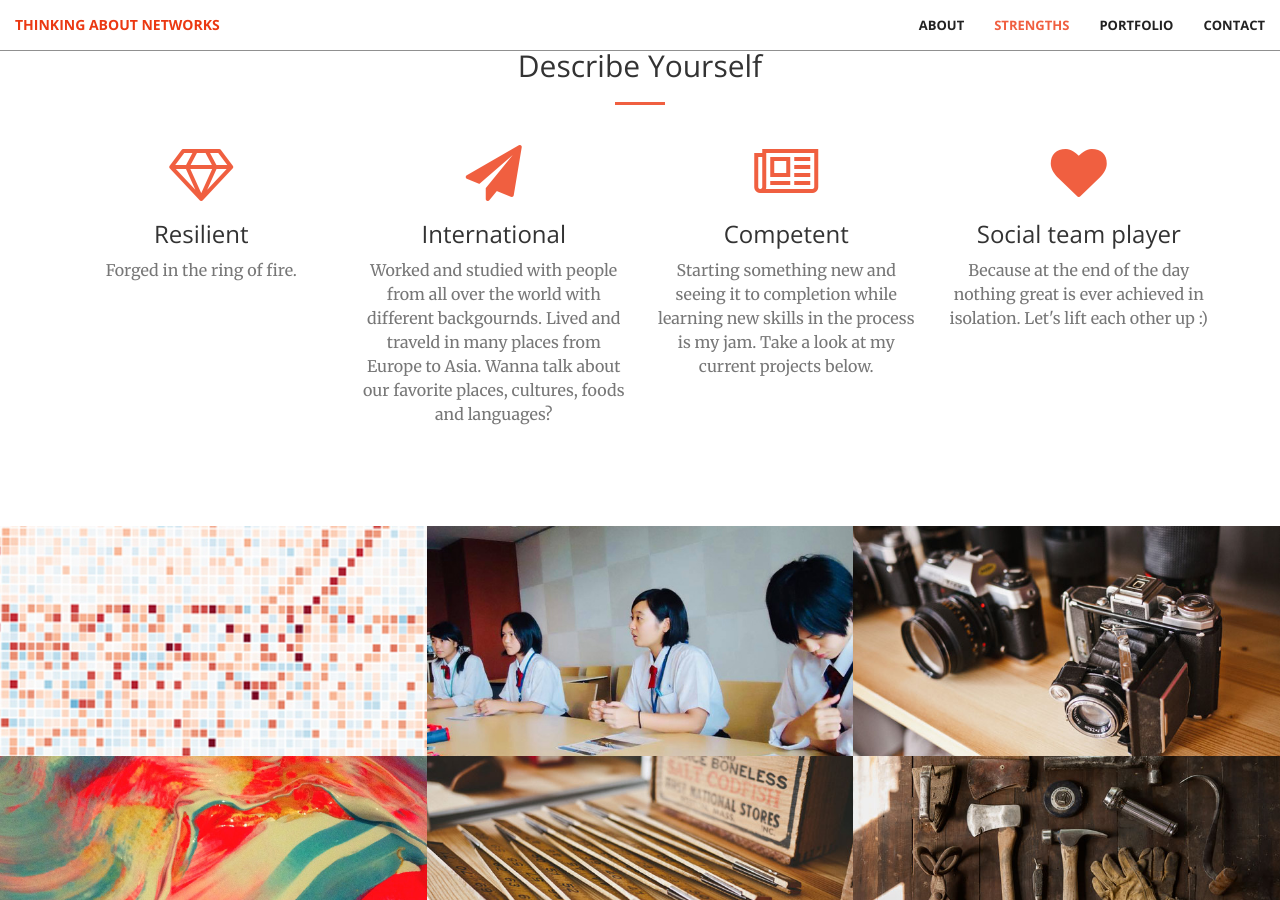
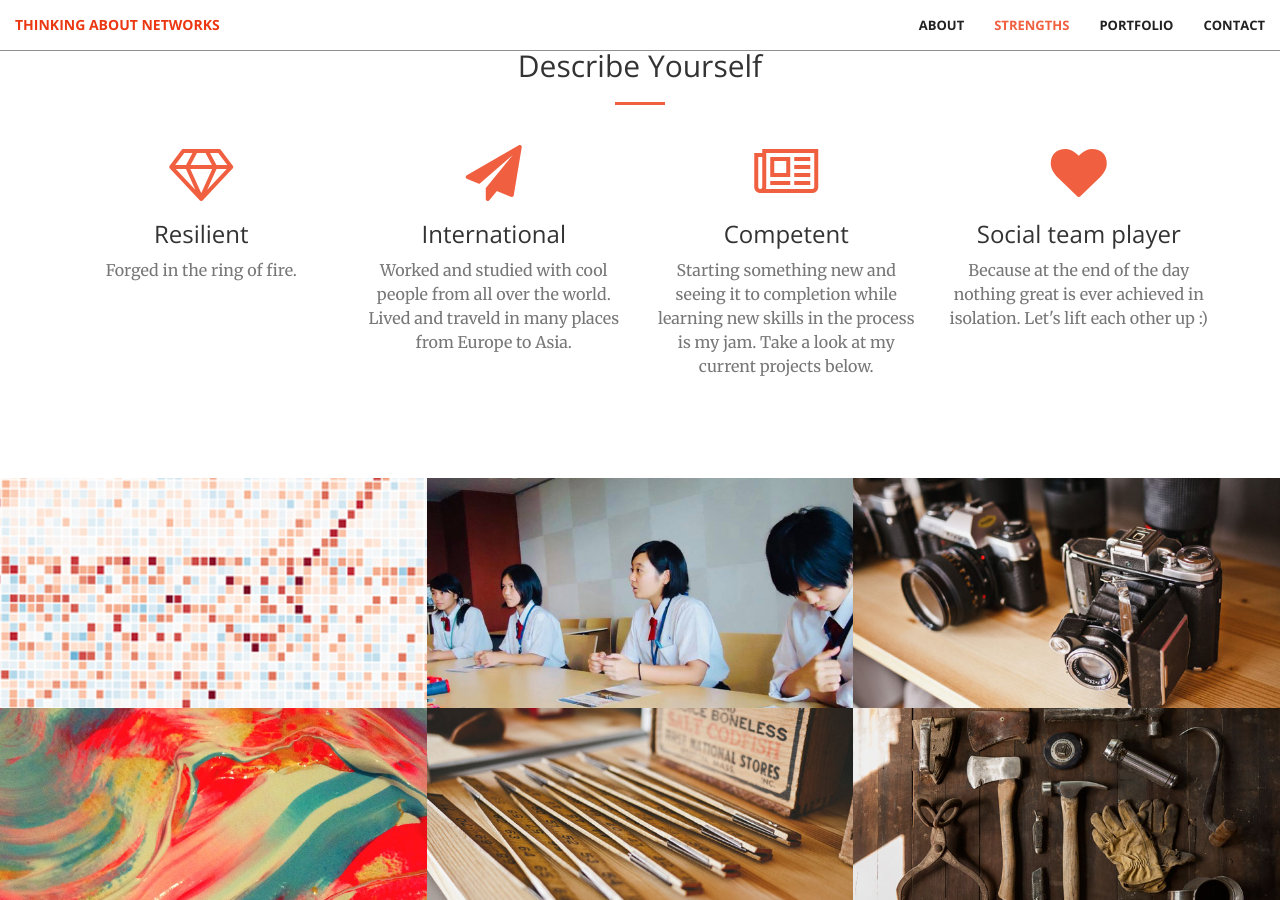
Before and after one commit to jvs--/jvs--.github.io, a Jekyll site: the page built from index.html, in a window 1280 px wide and 900 px high, scrolled down 1713 px. Built offline with Jekyll 4.4.1, drawn with Linux system fonts in a browser that asks for light colours.

Commit message:
Text change in strength

```diff
--- a/_includes/contact.html
+++ b/_includes/contact.html
@@ -6,11 +6,12 @@
                 <hr class="primary">
                 <p>Find me on:</p>
             </div>
+        </div>
+        <div class="container">
             <div class="row">
                 <div class="col-lg-2 text-center">
                     <a href="https://www.linkedin.com/in/{{ site.linkedin_username }}">
                     <i class="fa fa-linkedin fa-3x wow bounceIn" data-wow-delay=".1s"></i>
-
                     </a>
                 </div>
                 <div class="col-lg-2 text-center">
@@ -22,8 +23,8 @@
                 <div class="col-lg-2 text-center">
                     <a href="https://twitter.com/{{ site.twitter_username }}">
                     <i class="fa fa-twitter fa-3x wow bounceIn" data-wow-delay=".1s"></i>
-
                     </a>
+                </div>
             </div>
         </div>
 
--- a/_includes/services.html
+++ b/_includes/services.html
@@ -20,7 +20,7 @@
                 <div class="service-box">
                     <i class="fa fa-4x fa-paper-plane wow bounceIn text-primary" data-wow-delay=".1s"></i>
                     <h3>International</h3>
-                    <p class="text-muted">Worked and studied with people from all over the world with different backgournds. Lived and traveld in many places from Europe to Asia. Wanna talk about our favorite places, cultures, foods and languages?</p>
+                    <p class="text-muted">Worked and studied with cool people from all over the world. Lived and traveld in many places from Europe to Asia.</p>
                 </div>
             </div>
             <div class="col-lg-3 col-md-6 text-center">
```
Lines whose indentation alone changed are shown as unchanged.
